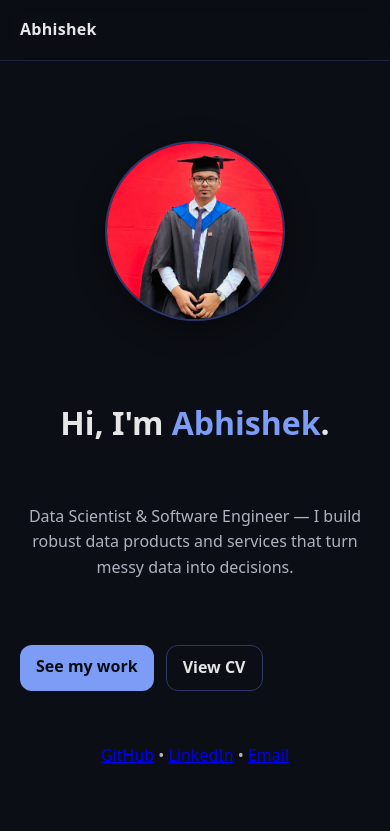
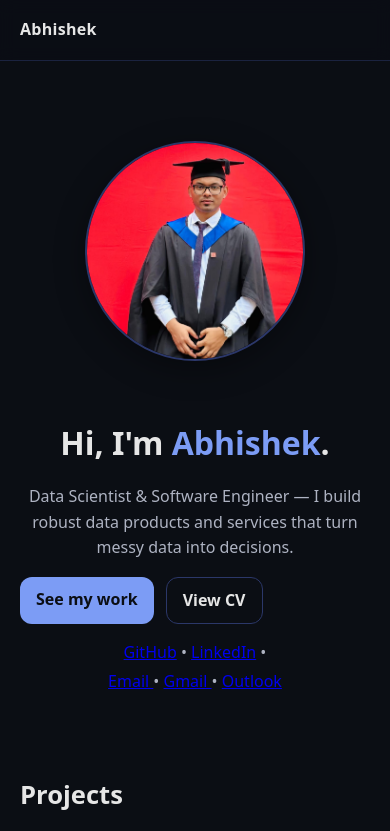
Before and after one commit to abhishekokumar/portfolio, a plain HTML site: page index.html in a window 390 px wide. Shown: the top 831 px of the page. Drawn offline with Linux system fonts and the light colour scheme.

Commit message:
fix profile section

```diff
--- a/index.html
+++ b/index.html
@@ -20,8 +20,8 @@
     </nav>
   </header>
 
-  <section class="hero container hero-with-photo">
-    <div class="hero-left"></div>
+  <section class="hero container hero-split">
+    <div class="hero-left">
       <h1>Hi, I'm <span>Abhishek</span>.</h1>
       <p>Data Scientist & Software Engineer — I build robust data products and services that turn messy data into decisions.</p>
       <div class="cta">
@@ -31,17 +31,31 @@
       <div class="meta">
         <a href="https://github.com/abhishek1110111" target="_blank" rel="noopener">GitHub</a> •
         <a href="https://www.linkedin.com/in/abhi-km/" target="_blank" rel="noopener">LinkedIn</a> •
-      <a href="mailto:abhishek.kumar11101@gmail.com">Email</a>
+        <div class="meta">
+      <a href="mailto:abhishek.kumar11101@gmail.com?subject=Hello%20Abhishek&body=Hi%20Abhishek%2C%0D%0A">
+        Email
+      </a> •
+      <a href="https://mail.google.com/mail/?view=cm&fs=1&to=abhishek.kumar11101@gmail.com&su=Hello%20Abhishek" target="_blank" rel="noopener">
+        Gmail
+      </a> •
+      <a href="https://outlook.office.com/mail/deeplink/compose?to=abhishek.kumar11101@gmail.com&subject=Hello%20Abhishek" target="_blank" rel="noopener">
+        Outlook
+      </a>
+</div>
+
       </div>
     </div>
+
     <div class="hero-right">
       <img class="avatar" src="assets/profile.jpg" alt="Abhishek Kumar portrait">
     </div>
   </section>
 
-  <div class="grid">
+
+
     <section id="projects" class="container">
       <h2>Projects</h2>
+      <div class="grid">
         <article class="card">
           <h3>River Flow Forecasting — Taff River</h3>
           <p>End-to-end pipeline (NRFA ETL → Linear Regression/SVR/Neural Network) forecasting next-day river levels; ~96.5% correct up/down direction and ~3.5% average error (MAPE).</p>
@@ -86,8 +100,9 @@
             <p class="tags">Python . Dialogflow · NLP · FastAPI · MySQL · Docker</p>
             <p><a href="https://github.com/abhishek1110111/Chatbot_for_restaurant" target="_blank" rel="noopener">Code</a> · <a href="https://www.youtube.com/watch?v=H_Wh84hy5U8" target="_blank" rel="noopener">Demo</a></p>
         </article>
+      </div>
     </section>
-  </div>
+
 
     <section id="experience" class="container">
     <h2>Experience</h2>
@@ -142,7 +157,7 @@
       <article class="skill-card">
         <h3>Data Science &amp; ML</h3>
         <ul class="chips">
-          <li>Regex</li><li>scikit-learn</li><li>NLP</li><li>LLMs</li><li>TensorFlow</li><li>PyTorch</li><li>HuggingFace</li><li>statistical Modelling</li>
+          <li>Regex</li><li>scikit-learn</li><li>PyTorch</li><li>NLP</li><li>LLMs</li><li>Statistical Modelling</li><li>TensorFlow</li><li>HuggingFace</li>
         </ul>
       </article>
       <article class="skill-card">
--- a/style.css
+++ b/style.css
@@ -38,12 +38,17 @@ h2{font-size:1.6rem;margin:2rem 0 1rem}
 .skill-card .chips{margin-top:.25rem}
 
 /* === Profile photo in Hero === */
-.hero-with-photo{display:grid;grid-template-columns:1.4fr .8fr;gap:2rem;align-items:center}
-.hero-right{text-align:center}
-.avatar{width:180px;height:180px;border-radius:50%;object-fit:cover;border:2px solid #2b3769;box-shadow:0 8px 30px rgba(0,0,0,.4)}
+/* === Split hero: text left, photo right === */
+.hero-split{display:flex;align-items:center;gap:3rem}
+.hero-left{flex:1;min-width:0}
+.hero-right{flex:0 0 220px;display:flex;justify-content:center}
+.avatar{width:220px;height:220px;border-radius:50%;object-fit:cover;border:2px solid #2b3769;box-shadow:0 8px 30px rgba(0,0,0,.35)}
+.hero-left h1{margin-top:0}
 
-@media (max-width:800px){
-  .hero-with-photo{grid-template-columns:1fr;text-align:center}
-  .hero-right{order:-1;margin:0 auto}
+/* Stack on mobile */
+@media (max-width:900px){
+  .hero-split{flex-direction:column;text-align:center}
+  .hero-right{order:-1;margin-bottom:0.5rem}
 }
+
 /* === End Profile photo in Hero === */
```
Lines whose indentation alone changed are shown as unchanged.
